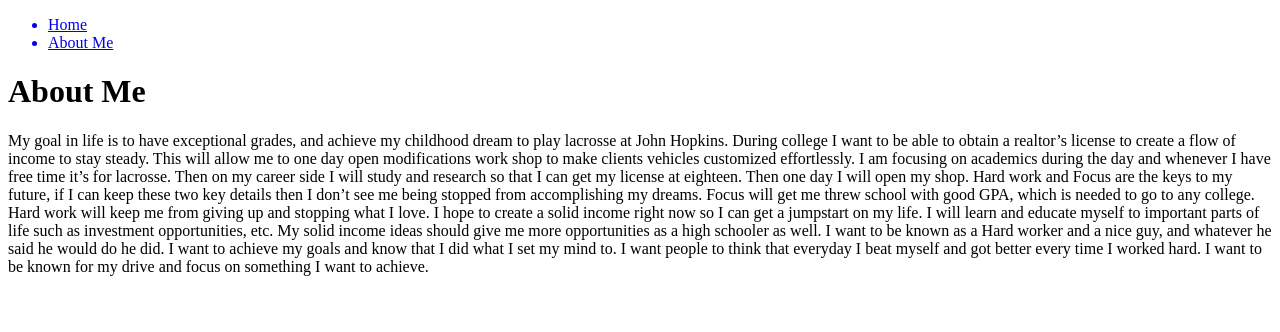
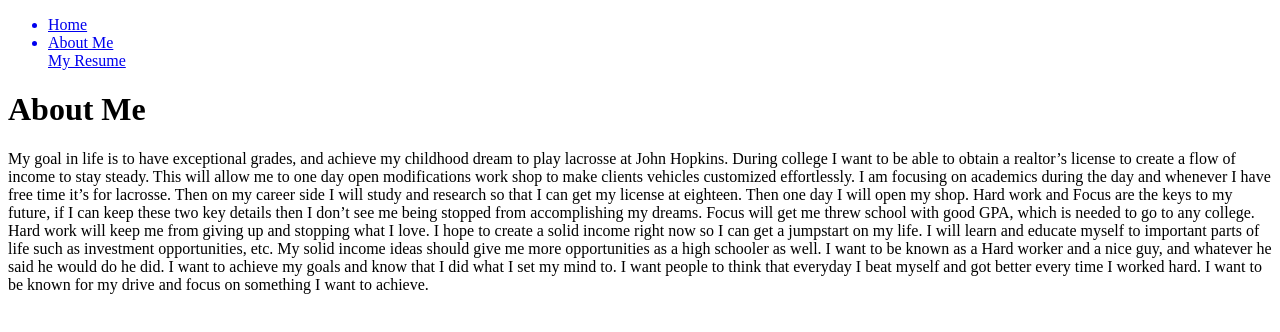
Before and after one commit to CCPS388650/ccps388650.github.io, a plain HTML site: page aboutme.html in a window 1280 px wide. Drawn offline with Linux system fonts and the light colour scheme.

Commit message:
Update aboutme.html

```diff
--- a/aboutme.html
+++ b/aboutme.html
@@ -8,6 +8,7 @@
       <ul>
         <a href="./index.html"><li>Home</li></a>
         <a href="./aboutme.html"><li>About Me</li></a>
+        <a href="./myresume.pdf" target="_blank><li>My Resume</li></a>
       </ul>
     </nav>
   </header>
```
